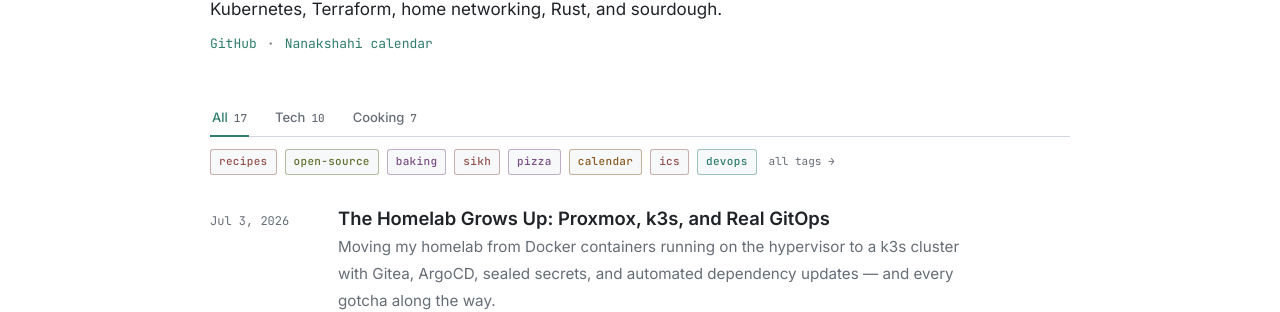
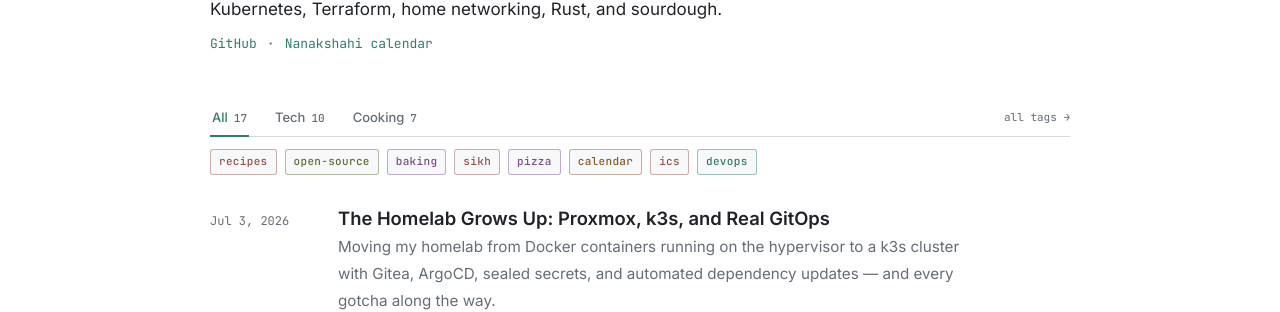
Before and after one commit to janpreet/vigilant-dollop, a Jekyll site: the page built from index.md, in a window 1280 px wide. Shown: the part 159-471 px from the top of the page. Built offline with Jekyll 4.4.1, drawn with Linux system fonts in a browser that asks for light colours; comment, search, counter and statistics services are not loaded.

Commit message:
Move all-tags link into the tabs row, right-aligned
Co-Authored-By: Claude Fable 5 <noreply@anthropic.com>

```diff
--- a/_layouts/home.html
+++ b/_layouts/home.html
@@ -33,6 +33,7 @@ layout: default
       <button class="feed-tab active" data-filter="all" aria-pressed="true">All <span class="tab-count">{{ site.posts.size }}</span></button>
       <button class="feed-tab" data-filter="tech" aria-pressed="false">Tech <span class="tab-count">{{ tech_count }}</span></button>
       <button class="feed-tab" data-filter="cooking" aria-pressed="false">Cooking <span class="tab-count">{{ cooking_count }}</span></button>
+      <a class="home-tags-all" href="{{ '/tags/' | relative_url }}">all tags &rarr;</a>
     </div>
 
     {%- capture tag_sizes %}{% for tag in site.tags %}{{ tag[1].size | plus: 1000 }}#{{ tag[0] }}|{% endfor %}{% endcapture -%}
@@ -42,7 +43,6 @@ layout: default
         {%- assign tag_name = entry | split: '#' | last -%}
         <a class="tag-chip" href="{{ '/tags/' | relative_url }}#{{ tag_name | slugify }}">{{ tag_name }}</a>
       {%- endfor -%}
-      <a class="home-tags-all" href="{{ '/tags/' | relative_url }}">all tags &rarr;</a>
     </div>
 
     <ul class="post-list">
--- a/_sass/minima/_layout.scss
+++ b/_sass/minima/_layout.scss
@@ -1021,6 +1021,20 @@ body.search-open {
       color: var(--text-muted);
     }
   }
+
+  .home-tags-all {
+    margin-left: auto;
+    align-self: center;
+    font-size: 11px;
+    font-family: 'JetBrains Mono', monospace;
+    color: var(--text-muted);
+    padding-bottom: 4px;
+
+    &:hover {
+      color: var(--accent);
+      text-decoration: none;
+    }
+  }
 }
 
 .home-tags {
@@ -1030,17 +1044,6 @@ body.search-open {
   gap: 8px;
   margin: -4px 0 ($spacing-unit / 2);
 
-  .home-tags-all {
-    font-size: 11px;
-    font-family: 'JetBrains Mono', monospace;
-    color: var(--text-muted);
-    margin-left: 4px;
-
-    &:hover {
-      color: var(--accent);
-      text-decoration: none;
-    }
-  }
 }
 
 .post-list > li.post-item {
```
